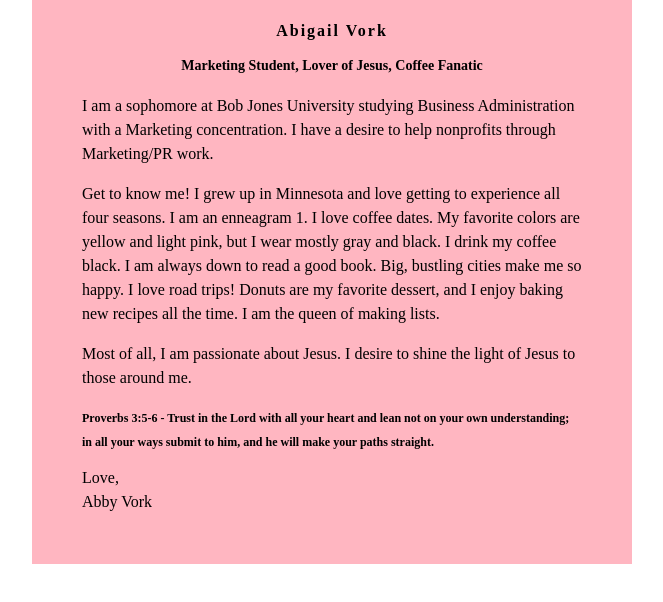
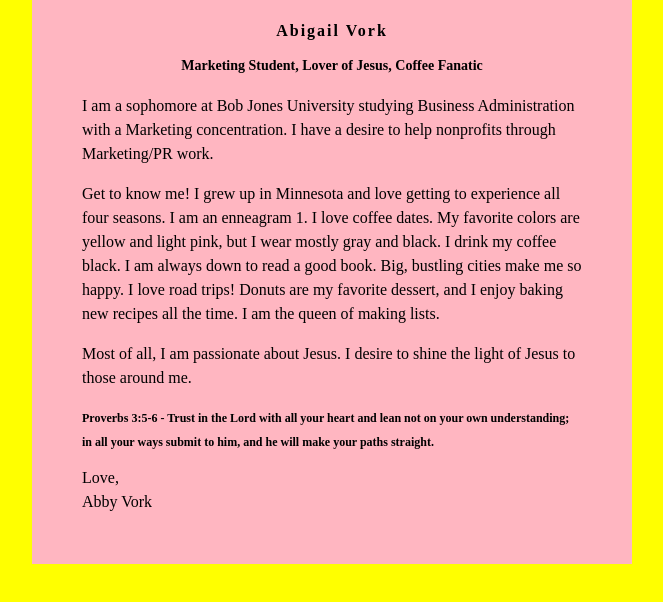
Before and after one commit to aevlifeguard27/aevlifeguard27.github.io, a plain HTML site: page index.html in a window 1280 px wide. Shown: the whole page, without its empty margins (308-971 px from the left). Drawn offline with Linux system fonts and the light colour scheme.

Commit message:
Update index.html

```diff
--- a/index.html
+++ b/index.html
@@ -2,7 +2,7 @@
 <head>
 <style>
 body {
-    background: boldyellow;
+    background: yellow;
     font-family: Times New Roman;
 }
 #content {
```
